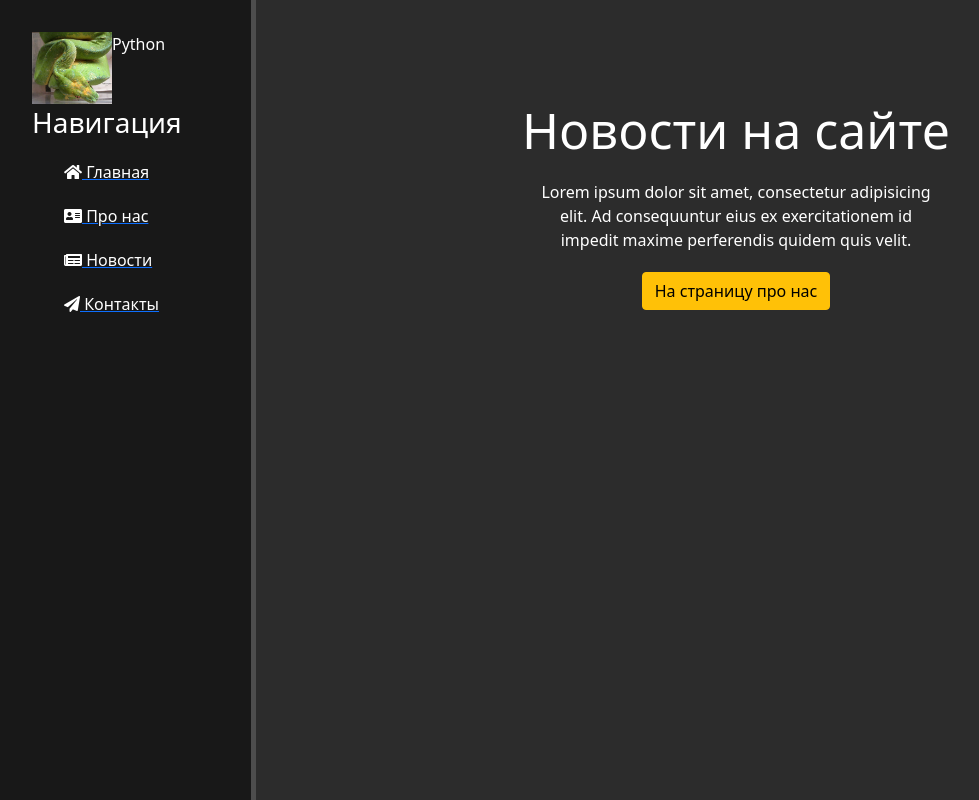
After one commit to AndreyKhoroshiy/web-app, a Django app: page /news/ in a window 1280 px wide. The commit adds this page. Shown: the whole page, without its empty margins (0-979 px from the left). Run offline with Django 3.2, Linux system fonts and the light colour scheme; some libraries are stand-ins or nearby versions.

Commit message:
creating a news page

```diff
--- a/app/app/urls.py
+++ b/app/app/urls.py
@@ -6,5 +6,6 @@ from django.conf.urls.static import static
 
 urlpatterns = [
     path('admin/', admin.site.urls),
-    path('', include('main.urls'))
+    path('', include('main.urls')),
+    path('news/', include('news.urls'))
 ] + static(settings.MEDIA_URL, document_root=settings.MEDIA_ROOT)
--- a/app/main/templates/main/layout.html
+++ b/app/main/templates/main/layout.html
@@ -19,6 +19,7 @@
         <ul>
             <a href="{% url 'home' %}"><li><i class="fas fa-home"></i> Главная</li></a>
             <a href="{% url 'about' %}"><li><i class="fas fa-address-card"></i> Про нас</li></a>
+            <a href="{% url 'news_home' %}"><li><i class="fas fa-newspaper"></i> Новости</li></a>
             <a href=""><li><i class="fas fa-paper-plane"></i> Контакты</li></a>
         </ul>
     </aside>
--- /dev/null
+++ b/app/news/templates/news/news_home.html
@@ -0,0 +1,11 @@
+{% extends 'main/layout.html' %}
+
+{% block title %}Новости на сайте{% endblock %}
+
+{% block content %}
+    <div class="features">
+        <h1>Новости на сайте</h1>
+        <p>Lorem ipsum dolor sit amet, consectetur adipisicing elit. Ad consequuntur eius ex exercitationem id impedit maxime perferendis quidem quis velit.</p>
+        <button class="btn btn-warning">На страницу про нас</button>
+    </div>
+{% endblock %}
--- /dev/null
+++ b/app/news/urls.py
@@ -0,0 +1,6 @@
+from django.urls import path
+from . import views
+
+urlpatterns = [
+    path('', views.news_home, name='news_home'),
+]
--- a/app/news/views.py
+++ b/app/news/views.py
@@ -1,3 +1,5 @@
 from django.shortcuts import render
 
-# Create your views here.
+
+def news_home(request):
+    return render(request, 'news/news_home.html')
```
